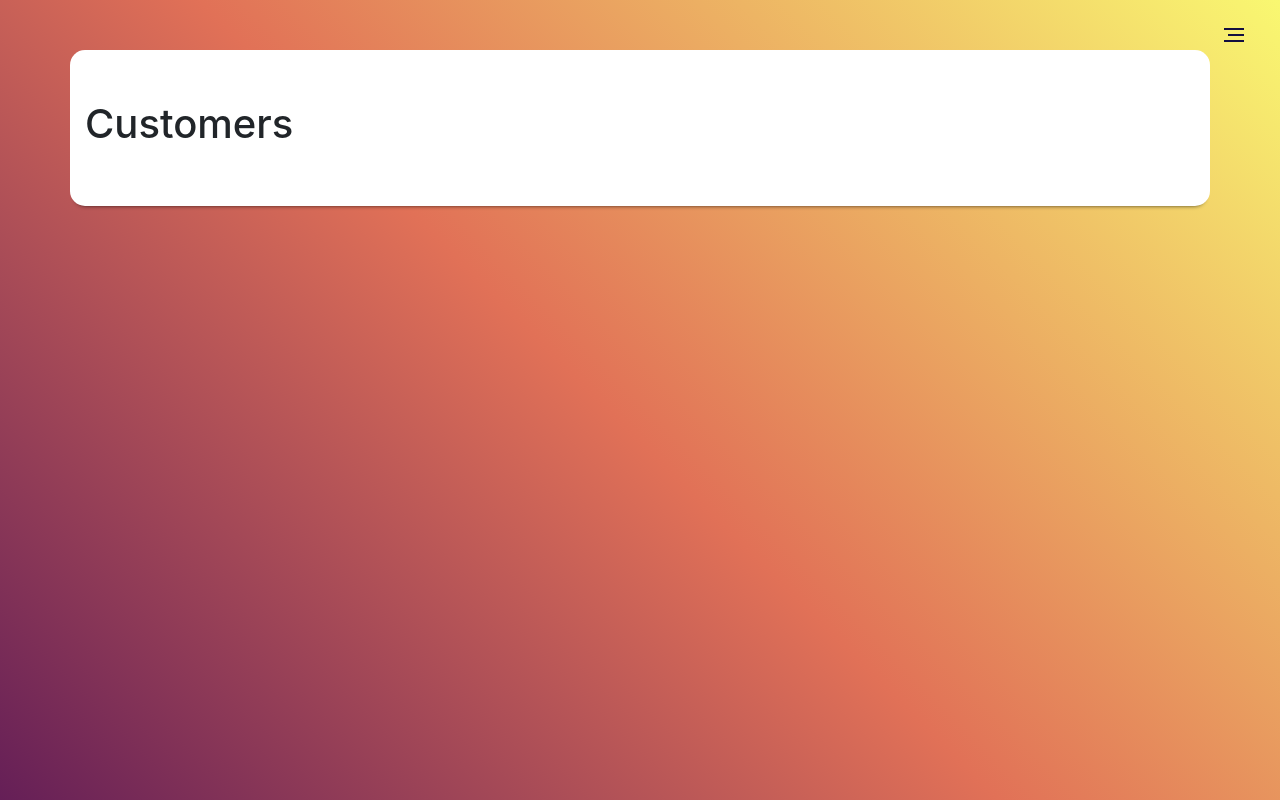
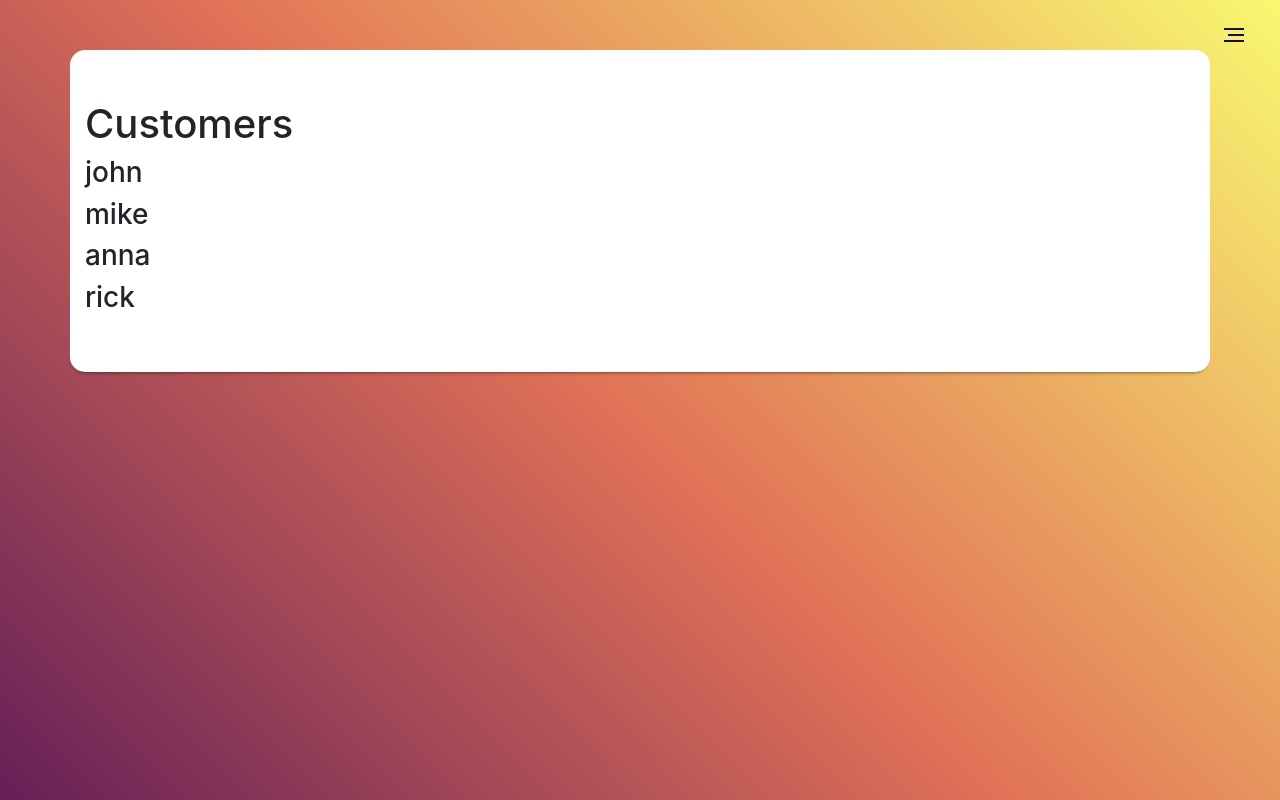
Before and after one commit to fidanym/vue-store-demo, a Vue app: page /customers in a window 1280 px wide. Built offline with nearby package versions, Linux system fonts and the light colour scheme; sample sign-in values are in the browser's storage.

Commit message:
Display a list of customers

```diff
--- a/src/components/Customers/Customer.vue
+++ b/src/components/Customers/Customer.vue
@@ -1,6 +1,6 @@
 <template>
     <div class="customer">
-      <h1>{{customer.name}}</h1>
+      <h3>{{customer.username}}</h3>
     </div>
 </template>
 
--- a/src/components/Customers/Customers.vue
+++ b/src/components/Customers/Customers.vue
@@ -1,7 +1,9 @@
 <template>
   <div id="customers">
     <h1>Customers</h1>
-    <customer v-if="loaded" v-for="customer in customers" :customer="customer"></customer>
+    <div v-if="customers !== 'loading' && customers !== null" class="customer-list">
+      <customer v-for="customer in customers" :customer="customer"></customer>
+    </div>
   </div>
 </template>
 
@@ -10,28 +12,16 @@
 
     export default {
         name: "Customers",
-        data: function () {
-            return {
-                customers: [],
-                loaded: false
-            }
-        },
         components: {
             customer: Customer
         },
-        methods: {
-          loadCustomers() {
-              let self = this;
-              this.$store.dispatch('loadCustomers')
-                  .then(customers => {
-                      debugger;
-                      self.customers = customers
-                      self.loaded = true
-                  })
+        computed: {
+          customers() {
+              return this.$store.getters.customers
           }
         },
         created() {
-            this.loadCustomers()
+            this.$store.dispatch('loadCustomers')
         }
     }
 </script>
--- a/src/store.js
+++ b/src/store.js
@@ -18,7 +18,7 @@ export default new Vuex.Store({
     isLoggedIn: Vue.auth.loggedIn(),
     isNavOpen: false,
     currentUser: null,
-    customers: []
+    customers: null
   },
   mutations: {
     [LOGIN] (state) {
@@ -73,17 +73,14 @@ export default new Vuex.Store({
       commit('toggleNav')
     },
 
-    loadCustomers( {commit} ) {
-      return new Promise(function (resolve, reject) {
-        client.fetchCustomers()
-            .then(customers => {
-              commit(SET_CUSTOMERS, customers)
-              resolve(customers)
-            })
-            .catch(e => {
-              reject(e)
-            })
-      })
+    loadCustomers: ( {commit} ) => {
+      commit(SET_CUSTOMERS, 'loading');
+
+      client.fetchCustomers()
+          .then(customers => {
+            debugger;
+            commit(SET_CUSTOMERS, customers);
+          })
     }
   },
   getters: {
@@ -97,6 +94,10 @@ export default new Vuex.Store({
 
     currentUser: state => {
       return state.currentUser
+    },
+
+    customers: state => {
+      return state.customers
     }
   }
 })
```
